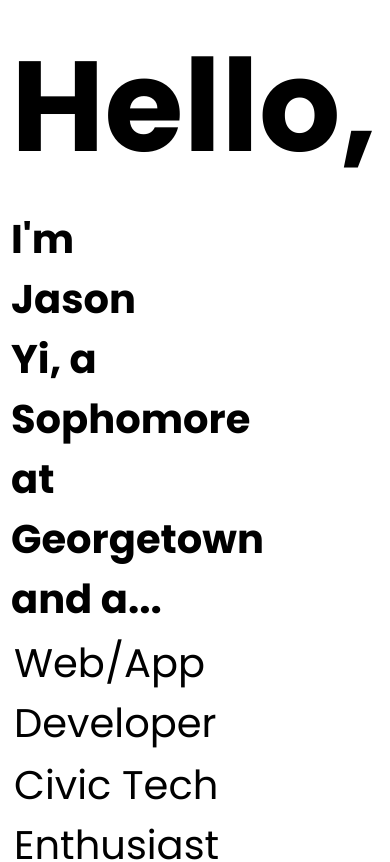
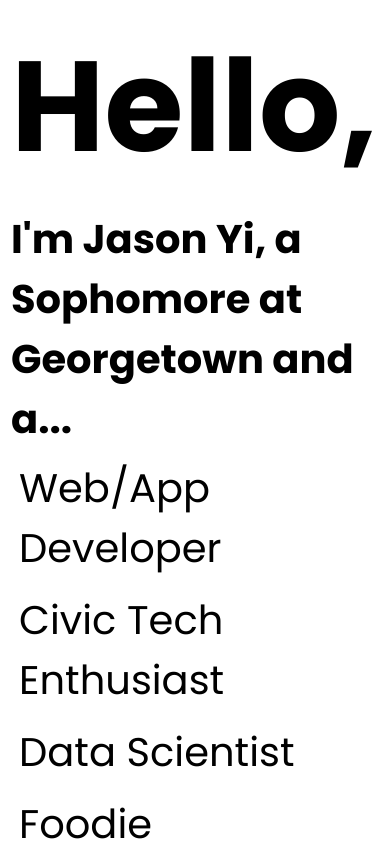
Before and after one commit to JasYi/personal-website, a Next.js app: page / in a window 390 px wide. Shown: the top 862 px of the page. Built offline with nearby package versions, Linux system fonts and the light colour scheme.

Commit message:
added mobile settings

```diff
--- a/app/home.css
+++ b/app/home.css
@@ -41,6 +41,7 @@
     float: left;
     display: inline-block;
     position: relative;
+    margin: 5px;
 
     /* font/text */
     font-size: 40px;
@@ -73,3 +74,16 @@
 .section-name:hover{
     cursor:pointer;
 }
+
+/* mobile */
+@media (max-width: 479px) {
+    .wrapper {
+        flex-direction: column;
+    }
+    .left-container{
+        width: 100%;
+    }
+    .right-container{
+        width: 100%;
+    }
+}
--- a/components/right_page.css
+++ b/components/right_page.css
@@ -85,3 +85,10 @@
     font-size: 1.2em;
     width: 80%;
 }
+
+/* mobile */
+@media (max-width: 479px) {
+    .right-content{
+        padding: 3px;
+    }
+}
--- a/components/right_page.js
+++ b/components/right_page.js
@@ -12,10 +12,10 @@
   const [display, setDisplay] = useState(toggle);
 
   const inAnimation = {
-    animation: "0.5s ease-out 0s 1 forwards slideInFromRight",
+    animation: "0.8s ease-out 0s 1 forwards slideInFromRight",
   };
   const outAnimation = {
-    animation: "0.5s ease-out 0s 1 forwards slideOutToRight",
+    animation: "0.8s ease-out 0s 1 forwards slideOutToRight",
   };
 
   switch (display) {
```
